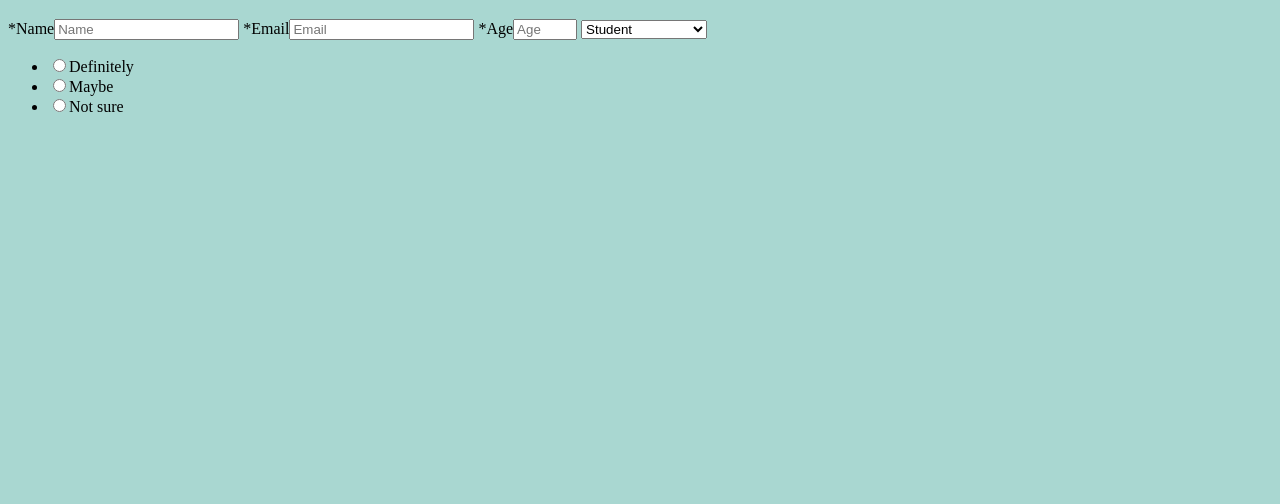
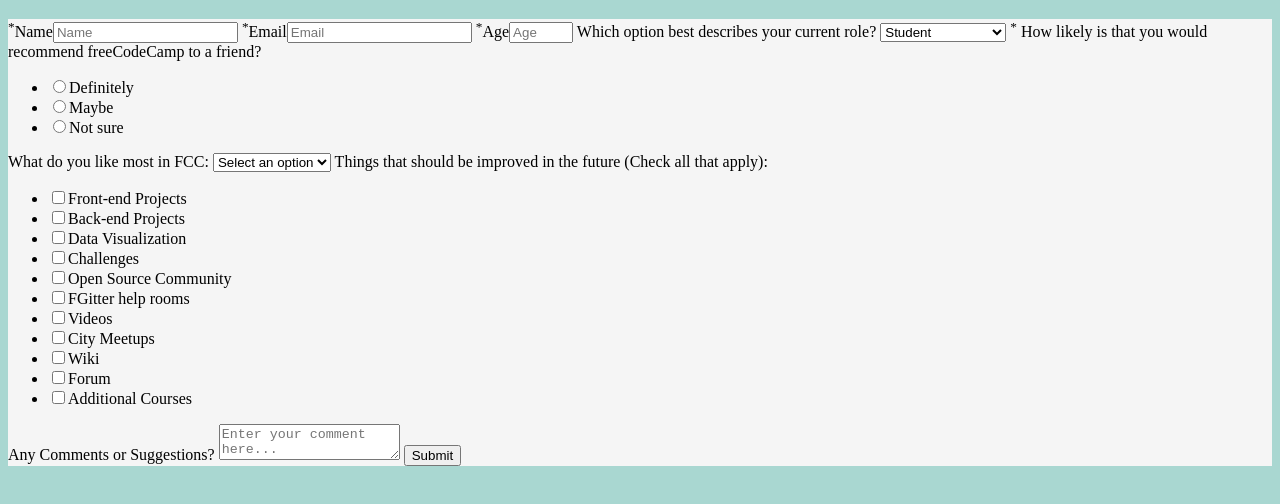
Before and after one commit to Aramex86/freecodecamp-2, a plain HTML site: page index.html in a window 1280 px wide. Drawn offline with Linux system fonts and the light colour scheme.

Commit message:
chalange 2

```diff
--- a/css/style.css
+++ b/css/style.css
@@ -1,3 +1,6 @@
 body, html{
     background-color: #a9d7d1;
 }
+.form-wrap{
+    background-color: #f5f5f5;
+}
--- a/index.html
+++ b/index.html
@@ -9,11 +9,13 @@
 <div id="title">
     <h3></h3>
 </div>
+<div class="form-wrap">
 <div id="description"></div>
 <form id="survey-form">
-    <label id="name-label">*Name</label><input id="name" type="text" placeholder="Name">
-    <label id="email-label">*Email</label><input id="email" type="email" required placeholder="Email">
-    <label id="number-label">*Age</label><input id="number" type="number" name="age" min="1" max="125" required placeholder="Age">
+    <label id="name-label"><sup>*</sup>Name</label><input id="name" type="text" placeholder="Name">
+    <label id="email-label"><sup>*</sup>Email</label><input id="email" type="email" required placeholder="Email">
+    <label id="number-label"><sup>*</sup>Age</label><input id="number" type="number" name="age" min="1" max="125" required placeholder="Age">
+    <label>Which option best describes your current role?</label>
     <select id="dropdown">
         <option disabled value>Select an option</option>
         <option>Student</option>
@@ -22,11 +24,40 @@
         <option>Prefer not to say</option>
         <option>Other</option>
     </select>
+        <label><sup>*</sup> How likely is that you would recommend freeCodeCamp to a friend?</label>
     <ul>
         <li><input name="radio-buttons" type="radio" value="1"><span>Definitely</span></li>
         <li><input name="radio-buttons" type="radio" value="2"><span>Maybe</span></li>
         <li><input name="radio-buttons" type="radio" value="3"><span>Not sure</span></li>
     </ul>
+        <label>What do you like most in FCC:</label>
+        <select>
+            <option>Select an option</option>
+            <option>Challanges</option>
+            <option>Projects</option>
+            <option>Community</option>
+            <option>Open Source</option>
+        </select>
+    <label>Things that should be improved in the future
+        (Check all that apply):</label>
+    <ul>
+        <li><input type="checkbox"><span>Front-end Projects</span></li>
+        <li><input type="checkbox"><span>Back-end Projects</span></li>
+        <li><input type="checkbox"><span>Data Visualization</span></li>
+        <li><input type="checkbox"><span>Challenges</span></li>
+        <li><input type="checkbox"><span>Open Source Community</span></li>
+        <li><input type="checkbox"><span>FGitter help rooms</span></li>
+        <li><input type="checkbox"><span>Videos</span></li>
+        <li><input type="checkbox"><span>City Meetups</span></li>
+        <li><input type="checkbox"><span>Wiki</span></li>
+        <li><input type="checkbox"><span>Forum</span></li>
+        <li><input type="checkbox"><span>Additional Courses</span></li>
+    </ul>
+    <label>Any Comments or Suggestions?</label>
+    <textarea placeholder="Enter your comment here..."></textarea>
+    <button type="submit">Submit</button>
+
+
 
 
 
@@ -36,7 +67,7 @@
 
 
 </form>
-
+</div>
 
 
 
```
